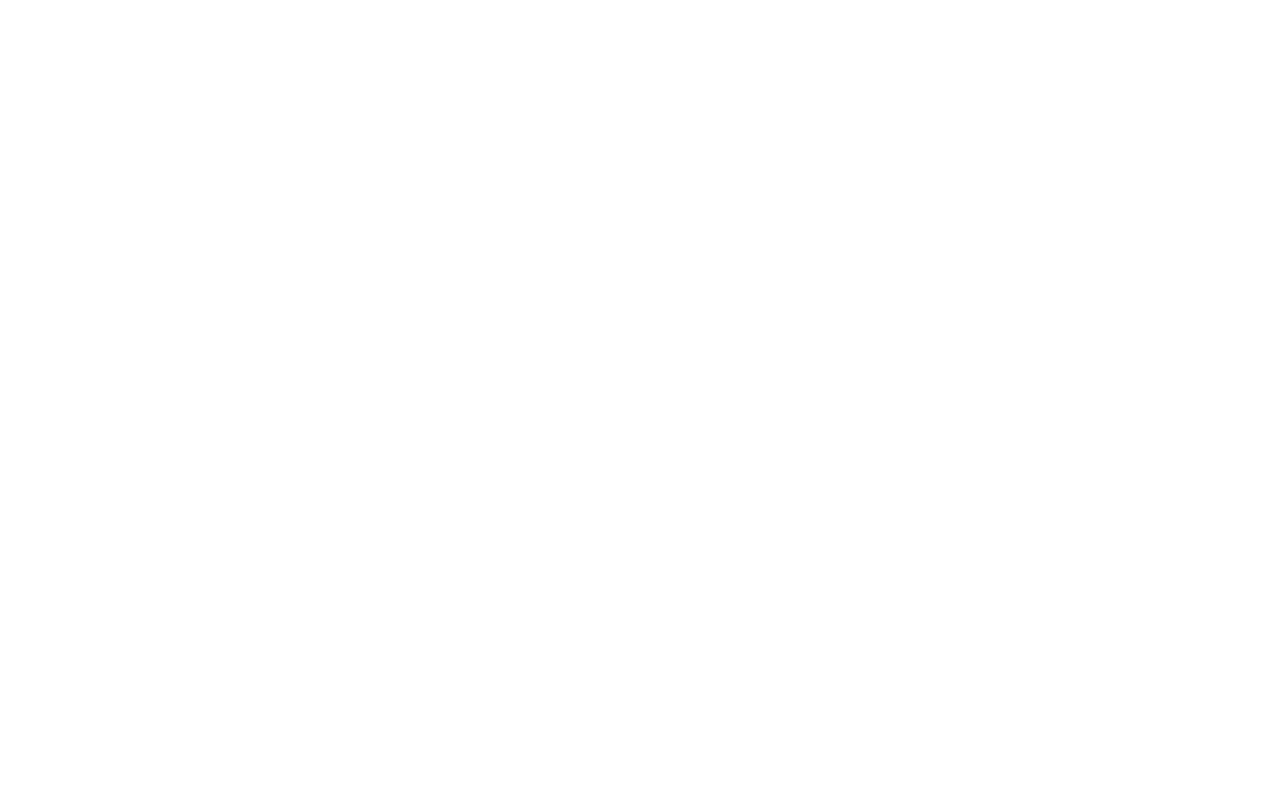
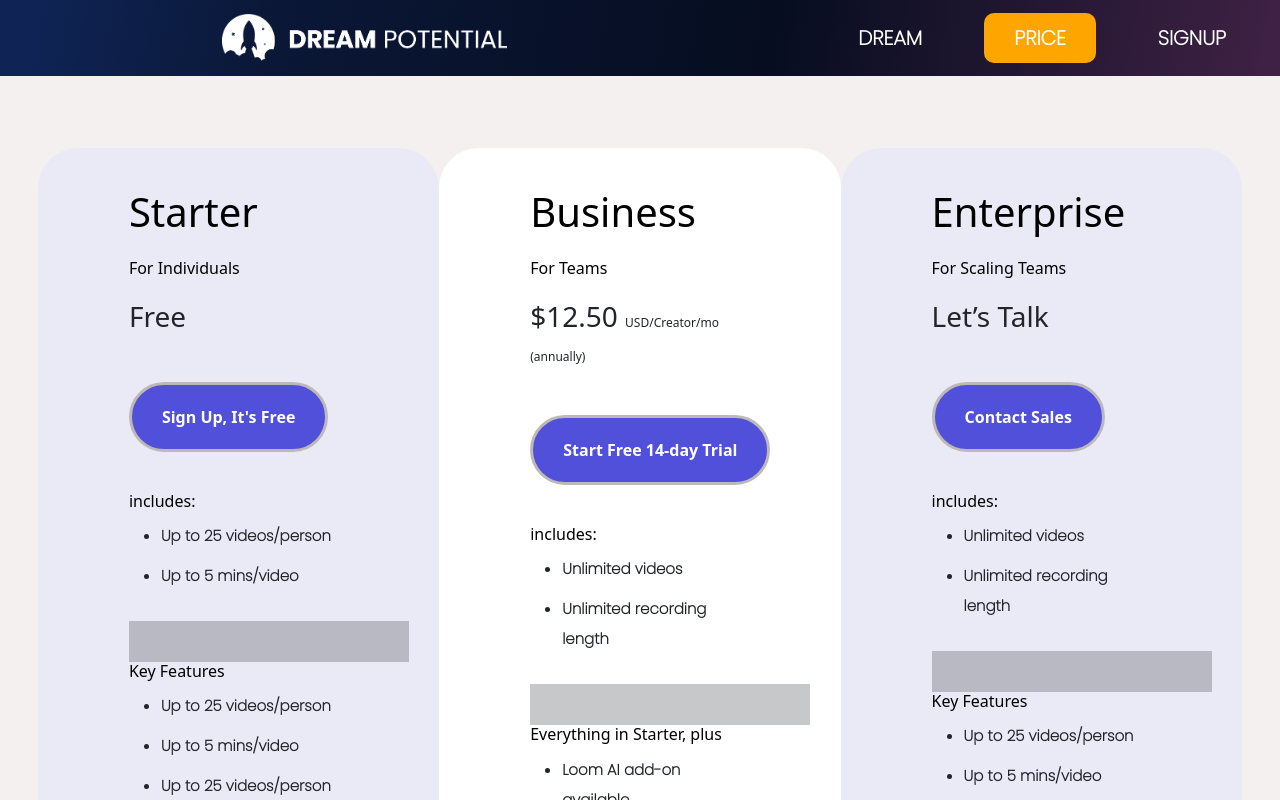
Before and after one commit to Dreampotential-org/site, a React (Create React App) app: page /Pricing in a window 1280 px wide. Before the commit this address had no page. Shown: the top 800 px of the page. Built offline with nearby package versions, Linux system fonts and the light colour scheme.

Commit message:
added pricing page

```diff
--- a/public/index.html
+++ b/public/index.html
@@ -62,4 +62,21 @@
       To create a production bundle, use `npm run build` or `yarn build`.
     -->
   </body>
+  <script>
+  window.onerror = function (msg, url, lineNo, columnNo, error) {
+  var string = msg.toLowerCase();
+  var substring = "script error";
+  var url = "http://localhost:8000/livestats/jserror/";
+  if (string.indexOf(substring) > -1) {
+  } else {
+    console.log("POSTING: " + url)
+    $.post(url, JSON.stringify({message: msg,
+                                url: url,
+                                lineNo: lineNo,
+                                columnNo: columnNo,
+                                error_msg: JSON.stringify(error)}), function () {});
+  }
+  return false;
+};
+  </script>
 </html>
--- a/src/App.js
+++ b/src/App.js
@@ -2,6 +2,7 @@
 import { BrowserRouter, Routes, Route } from "react-router-dom";
 import Home from "./Pages/Home";
 import Labs from "./Pages/Labs";
+import Pricing from "./Pages/Pricing";
 import Education from "./Pages/Education";
 import Settings  from "./Pages/Setting";
 
@@ -48,7 +49,8 @@
     <BrowserRouter>
       <Routes>
         <Route path="/" element={<Home />} />
-        <Route path="labs" element={<Labs />} />
+        <Route path="dream" element={<Labs />} />
+         <Route path="Pricing" element={<Pricing />} />
         <Route path="education" element={<Education />} />
         <Route path="desktop10" element={<Desktop10 />} />
         <Route path="aboutus" element={<AboutUs />} />
@@ -65,7 +67,7 @@
          <Route path="/Settings/create-project" element={<CreateProject />} />
          <Route path="/Settings/projects-list" element={<ListProjects />} />
 
-          {/* <Route path="/dashboard" element={<ListProjectServices />} /> */}
+
           <Route path="/dashboard" element={<NewListProjectServices />} />
            <Route path="/connect" element={<Connect/>} />
           <Route path="/teacher-ui" element={<TeacherUI />} />
--- a/src/Components/Nav/Nav.js
+++ b/src/Components/Nav/Nav.js
@@ -52,7 +52,7 @@
           <Navbar.Collapse id="responsive-navbar-nav">
             <Nav className="me-auto"></Nav>
             <Nav className="nav-center">
-              <NavLink to="/labs" className="nav-item-text">
+              <NavLink to="/dream" className="nav-item-text">
                 <div
                   className={
                     isSelected === "DREAM" ? "label-div active" : "label-div"
@@ -60,6 +60,16 @@
                   onClick={() => handleSelection("DREAM")}
                 >
                   <label className="txtLabel1"> DREAM </label>
+                </div>
+              </NavLink>
+               <NavLink to="/pricing" className="nav-item-text">
+                <div
+                  className={
+                    isSelected === "DREAM" ? "label-div active" : "label-div"
+                  }
+                  onClick={() => handleSelection("DREAM")}
+                >
+                  <label className="txtLabel1"> PRICE </label>
                 </div>
               </NavLink>
 
--- /dev/null
+++ b/src/Pages/Pricing.css
@@ -0,0 +1,75 @@
+
+
+.Price-div{
+    padding: 50px 50px;
+    /* background-color: white; */
+    background-color: rgb(245, 240, 240);
+}
+
+.first-col{
+/*
+    background-color: rgb(224, 213, 213); */
+}
+
+
+
+.Starter{
+    text-align: left;
+    padding: 40px 0px;
+
+    border-radius: 40px;
+    margin: 50px 0px;
+    background-color: rgb(234, 234, 247);
+
+}
+
+.Business{
+    background-color: rgb(255, 255, 255);
+
+}
+
+.content-div{
+
+     text-align: left;
+
+}
+
+ul li{
+    font-size: 15px;
+}
+
+ul{
+    margin-bottom: 30px;
+}
+
+.Starter h1{
+    color: black;
+}
+
+.Starter p{
+    margin: 20px 0px;
+}
+
+.free-btn{
+    margin: 40px 0px;
+    padding: 20px 30px;
+    border-radius: 50px;
+    font-weight: bold;
+    background-color: rgb(80, 80, 218);
+    border: 3px solid rgb(190, 185, 185);
+}
+
+.Starter hr{
+   width: 280px;
+   margin: 0px;
+   padding: 20px 0px;
+   /* padding: 40px 0px;
+   padding-top: 40px !important; */
+}
+
+.usd{
+    font-size: 12px;
+}
+.col-4{
+    padding: 0px;
+}
--- /dev/null
+++ b/src/Pages/Pricing.js
@@ -0,0 +1,131 @@
+import React, { useRef } from 'react';
+import '../App.css';
+import 'bootstrap/dist/css/bootstrap.min.css';
+import NavbarSection from '../Components/Navbar/Navbar';
+import Select_Partners from '../Components/Select_Partners/Select_Partners';
+import GetInTouch from '../Components/GetInTouch/GetInTouch';
+import Footer from '../Components/Footer/Footer';
+import TextSection from '../Components/TextSection/TextSection';
+import Select from '../Components/Select/Select';
+import Problem from "../Components/Problem/Problem"
+import HowDoesItWork from "../Components/HowDoesItWork/HowDoesItWork"
+import GetIn from '../Components/GetIn/GetIn';
+import NewNav from '../Components/Nav/Nav';
+import TitleandText from '../Components/TitleandText/TitleandText';
+import "./Labs.css"
+import "./Pricing.css"
+import CircleSection from '../Components/CircleSection/CircleSection';
+import FifthSection from '../Components/FifthSection/FifthSection';
+import Lorem from '../Components/Lorem/Lorem';
+
+const Pricing = () => {
+    const aboutSection = useRef(null);
+    const scrollDown = () => {
+        window.scrollTo({
+            top: aboutSection.current.offsetTop,
+            behavior: 'smooth',
+        });
+    };
+    return (
+        <>
+            <div className="App">
+                <div className="back mt-5 pt-5">
+                    <NewNav className="back mt-5 pt-5" onClick={scrollDown}/>
+                </div>
+                <div className='row Price-div'>
+                <div className='col-4 first-col'>
+                <div className='Starter'>
+                <div className=' container col-md-8'>
+                <h1>Starter</h1>
+                <p>For individuals</p>
+                <h3>Free</h3>
+                <button type="button" class="btn btn-primary free-btn">Sign Up, It's Free </button>
+                {/* <div className='container col-8 content-div'> */}
+                <h6>includes:</h6>
+                <ul>
+                <li>Up to 25 videos/person</li>
+                <li>Up to 5 mins/video</li>
+                </ul>
+
+                 {/* </div> */}
+                 <hr />
+                 <h6>Key Features</h6>
+                <ul>
+                <li>Up to 25 videos/person</li>
+                <li>Up to 5 mins/video</li>
+                 <li>Up to 25 videos/person</li>
+                <li>Up to 5 mins/video</li>
+                 <li>Up to 25 videos/person</li>
+
+                </ul>
+                </div>
+
+
+                </div>
+                </div>
+
+                 <div className='col-4 sec-col '>
+                 <div className='Business Starter'>
+                   <div className=' container col-md-8'>
+                <h1>Business</h1>
+                <p>For teams</p>
+                <h3>$12.50 <span className='usd'>USD/Creator/mo (annually)</span></h3>
+                <button type="button" class="btn btn-primary free-btn">Start Free 14-day Trial </button>
+                {/* <div className='container col-8 content-div'> */}
+                <h6>includes:</h6>
+                <ul>
+                <li>Unlimited videos</li>
+                <li>Unlimited recording length</li>
+                </ul>
+
+                 {/* </div> */}
+                 <hr />
+                 <h6>Everything in Starter, plus</h6>
+                <ul>
+                <li>Loom AI add-on available</li>
+                <li>Remove Loom branding</li>
+                 <li>Embed links in video</li>
+                <li>Import & download</li>
+                 <li>Password protected videos</li>
+
+                </ul>
+                </div>
+                 </div>
+                 </div>
+                  <div className='col-4 third-col'>
+                  <div className='Enterprise Starter'>
+                   <div className=' container col-md-8'>
+                <h1>Enterprise</h1>
+                <p>For scaling teams</p>
+                <h3>Let’s Talk</h3>
+                <button type="button" class="btn btn-primary free-btn">Contact Sales </button>
+                {/* <div className='container col-8 content-div'> */}
+                <h6>includes:</h6>
+                <ul>
+                <li>Unlimited videos</li>
+                <li>Unlimited recording length</li>
+                </ul>
+
+                 {/* </div> */}
+                 <hr />
+                 <h6>Key Features</h6>
+                <ul>
+                <li>Up to 25 videos/person</li>
+                <li>Up to 5 mins/video</li>
+                 <li>Up to 25 videos/person</li>
+                <li>Up to 5 mins/video</li>
+                 <li>Up to 25 videos/person</li>
+
+                </ul>
+                </div>
+                  </div>
+                  </div>
+                </div>
+
+                <Footer onClick={scrollDown} />
+            </div>
+        </>
+    );
+}
+
+export default Pricing;
```
